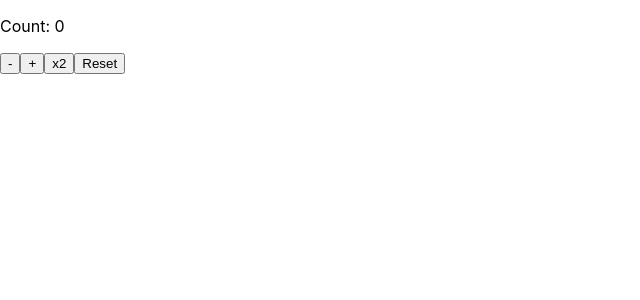
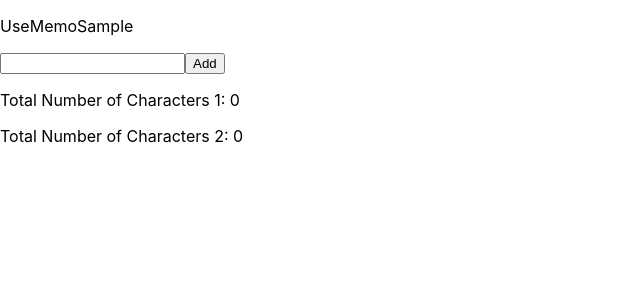
Before and after one commit to mimunojun/reactnextjs, a React (Create React App) app in the folder react-sample/: page / in a window 1280 px wide. Shown: the top 300 px of the page, without its empty margins (0-640 px from the left). Built offline with nearby package versions, Linux system fonts and the light colour scheme.

Commit message:
React Hooks Tuto 3 (useMemo)

```diff
--- /dev/null
+++ b/react-sample/src/components/ReactUseMemoSample.tsx
@@ -0,0 +1,38 @@
+import React, { useState, useMemo } from 'react'
+
+export const ReactUseMemoSample = () => {
+    const [text, setText] = useState('')
+    const [items, setItems] = useState<string[]>([])
+    const onChangeInput = (e: React.ChangeEvent<HTMLInputElement>) => {
+        setText(e.target.value)
+    }
+    const onClickButton = () => {
+        setItems((prevItems) => {
+            return [...prevItems, text]
+        })
+        setText('')
+    }
+    const numberOfCharacters1 = items.reduce((sub,item) => sub + item.length, 0)
+    const numberOfCharacters2 = useMemo(()=>{
+        return items.reduce((sub, item) => sub + item.length, 0)
+    }, [items])
+
+    return (
+        <div>
+            <p>UseMemoSample</p>
+            <div>
+                <input value={text} onChange={onChangeInput} />
+                <button onClick={onClickButton}>Add</button>
+            </div>
+            <div>
+                {items.map((item, index) => (
+                    <p key={index}>{item}</p>
+                ))}
+            </div>
+            <div>
+                <p>Total Number of Characters 1: {numberOfCharacters1}</p>
+                <p>Total Number of Characters 2: {numberOfCharacters2}</p>
+            </div>
+        </div>
+    )
+}
--- a/react-sample/src/index.tsx
+++ b/react-sample/src/index.tsx
@@ -5,6 +5,7 @@
 import ReactUseCallbackSample from './components/ReactUseCallbackSample';
 import ReactUseStateSample from './components/ReactUseStateSample';
 import ReactUseReducerSample from './components/ReactUseReducerSample';
+import { ReactUseMemoSample } from './components/ReactUseMemoSample';
 
 
 const root = ReactDOM.createRoot(
@@ -13,7 +14,7 @@
 root.render(
   <div>
   {/* <React.StrictMode> */}
-    <ReactUseReducerSample initialValue={0}/>
+    <ReactUseMemoSample  />
   {/* </React.StrictMode> */}
   </div>
 
```
